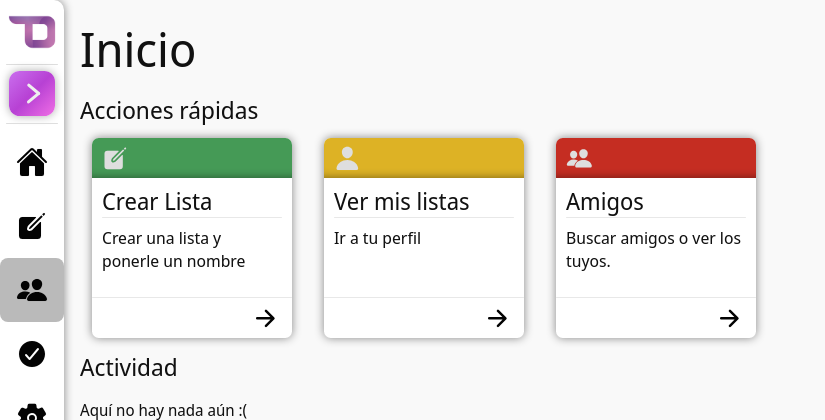
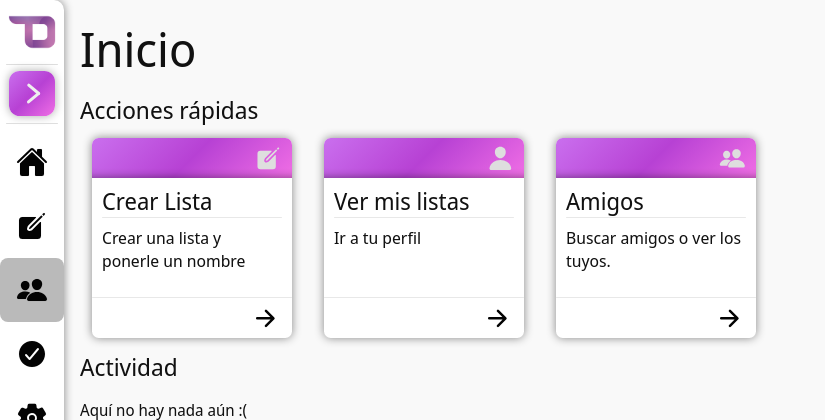
Before and after one commit to GianK128/Flask-To-Do-List, a Flask app: page / in a window 1280 px wide. Shown: the top 420 px of the page, without its empty margins (0-825 px from the left). Run offline with Flask 2, Linux system fonts and the light colour scheme; the visitor is signed in with stand-in values (Sample User, id 1); data comes from the database, SQL or seed files in the repository; data that the repository does not hold is empty.

Commit message:
chore: Arreglar colores de tarjetas en home

```diff
--- a/todo_list/static/home.css
+++ b/todo_list/static/home.css
@@ -46,12 +46,13 @@ a {
 
 .quick-card .header {
     display: flex;
-    justify-content: flex-start;
+    justify-content: flex-end;
     align-items: center;
     width: 100%;
     height: 20%;
     padding: 0.5em 0.75em;
     box-shadow: inset 1px -10px 10px -10px var(--clr-shadow);
+    background: var(--gradient-background);
 }
 
 .quick-card .header ion-icon {
--- a/todo_list/templates/home.html
+++ b/todo_list/templates/home.html
@@ -15,7 +15,7 @@
         <div class="flex quick-card-container">
             <a href="{{ url_for('list.create') }}">
                 <button class="flex flex-column quick-card">
-                    <div class="header" style="background-color: #459a56;">
+                    <div class="header">
                         <ion-icon name="create"></ion-icon>
                     </div>
                     <div class="content">
@@ -31,7 +31,7 @@
             </a>
             <a href="{{ url_for('list.my_lists', user = current_user.username) }}">
                 <button class="flex flex-column quick-card">
-                    <div class="header" style="background-color: rgb(221, 178, 37);">
+                    <div class="header">
                         <ion-icon name="person"></ion-icon>
                     </div>
                     <div class="content">
@@ -47,7 +47,7 @@
             </a>
             <a href="{{ url_for('friends.friend_list', username = current_user.username) }}">
                 <button class="flex flex-column quick-card">
-                    <div class="header" style="background-color: rgb(197, 45, 34);">
+                    <div class="header">
                         <ion-icon name="people"></ion-icon>
                     </div>
                     <div class="content">
```
